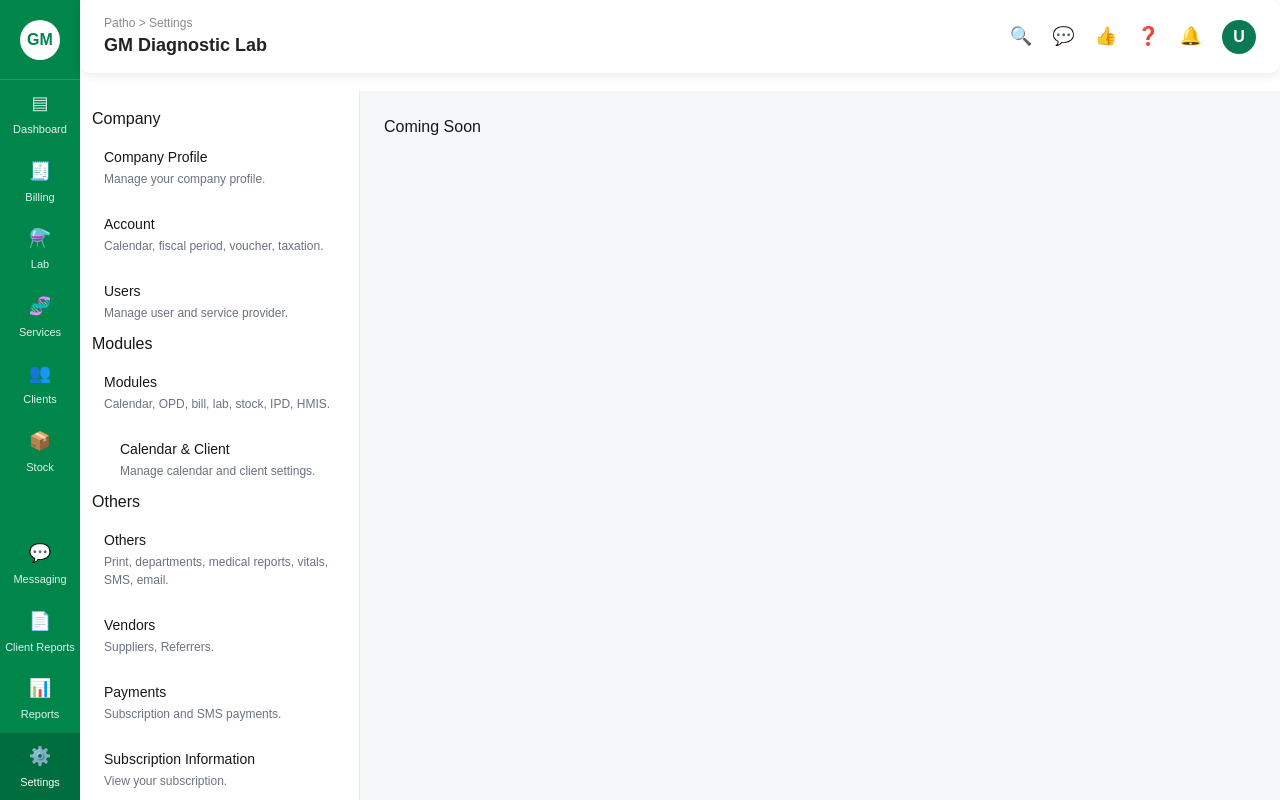
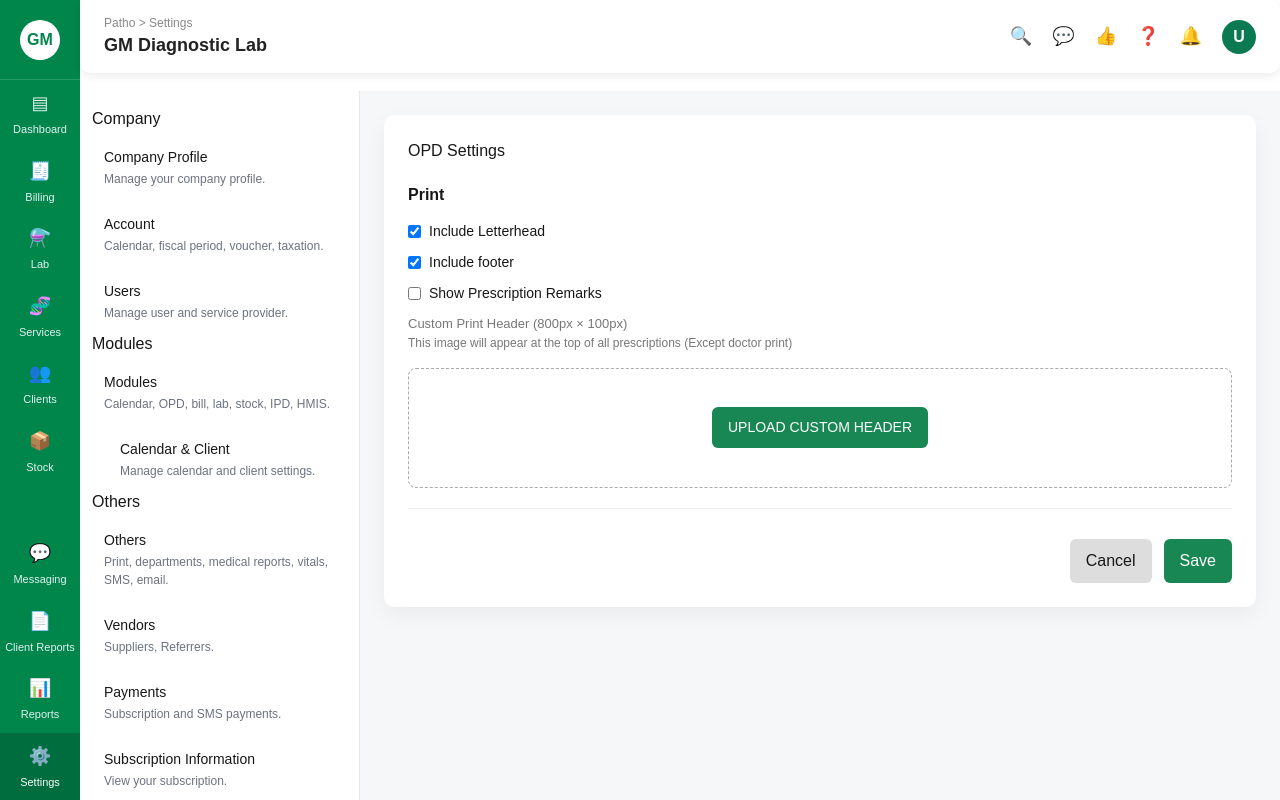
Before and after one commit to Aniket2-ux/lab, a Next.js app in the folder frontend/: page /settings/modules/opd in a window 1280 px wide. Built offline with nearby package versions, Linux system fonts and the light colour scheme.

Commit message:
fix: docker build env and safe API base

```diff
--- /dev/null
+++ b/frontend/src/app/settings/modules/opd/components/CollapseSection.tsx
@@ -0,0 +1,53 @@
+"use client";
+
+import { useState } from "react";
+
+export default function CollapseSection({
+  title,
+  children,
+}: {
+  title: string;
+  children: React.ReactNode;
+}) {
+  const [open, setOpen] = useState(false);
+
+  return (
+    <div style={box}>
+      <button
+        onClick={() => setOpen(!open)}
+        style={header}
+      >
+        <span>{title}</span>
+        <span>{open ? "▲" : "▼"}</span>
+      </button>
+
+      {open && <div style={content}>{children}</div>}
+    </div>
+  );
+}
+
+/* ---------- Styles ---------- */
+
+const box = {
+  border: "1px solid #ddd",
+  borderRadius: 8,
+  marginBottom: 16,
+};
+
+const header = {
+  width: "100%",
+  background: "transparent",
+  border: "none",
+  padding: "12px 16px",
+  display: "flex",
+  justifyContent: "space-between",
+  cursor: "pointer",
+  fontWeight: 600,
+  fontSize: 14,
+};
+
+const content = {
+  padding: "12px 16px",
+  background: "#fafafa",
+  borderTop: "1px solid #ddd",
+};
--- /dev/null
+++ b/frontend/src/app/settings/modules/opd/components/Toggle.tsx
@@ -0,0 +1,31 @@
+"use client";
+
+export default function Toggle({
+  label,
+  checked,
+  onChange,
+}: {
+  label: string;
+  checked: boolean;
+  onChange: (v: boolean) => void;
+}) {
+  return (
+    <label style={wrap}>
+      <input
+        type="checkbox"
+        checked={checked}
+        onChange={(e) => onChange(e.target.checked)}
+        style={{ transform: "scale(1.2)", marginRight: 10 }}
+      />
+      {label}
+    </label>
+  );
+}
+
+const wrap = {
+  display: "flex",
+  alignItems: "center",
+  marginTop: 10,
+  fontSize: 14,
+  cursor: "pointer",
+};
--- a/frontend/src/app/settings/modules/opd/page.tsx
+++ b/frontend/src/app/settings/modules/opd/page.tsx
@@ -1,3 +1,167 @@
-export default function Page() {
-  return <h2>Coming Soon</h2>;
+"use client";
+
+import { useState } from "react";
+
+export default function OpdSettingsPage() {
+  const [showRemarks, setShowRemarks] = useState(false);
+  const [headerImage, setHeaderImage] = useState<string | null>(null);
+
+  function handleUpload(e: React.ChangeEvent<HTMLInputElement>) {
+    const file = e.target.files?.[0];
+    if (file) {
+      const reader = new FileReader();
+      reader.onload = (r) => setHeaderImage(r.target?.result as string);
+      reader.readAsDataURL(file);
+    }
+  }
+
+  return (
+    <div style={container}>
+      <h2 style={{ marginBottom: 10 }}>OPD Settings</h2>
+
+      {/* PRINT SECTION */}
+      <div style={section}>
+        <h3 style={sectionTitle}>Print</h3>
+
+        {/* Checkbox options */}
+        <div style={checkboxWrap}>
+          <label style={checkboxItem}>
+            <input type="checkbox" defaultChecked /> Include Letterhead
+          </label>
+
+          <label style={checkboxItem}>
+            <input type="checkbox" defaultChecked /> Include footer
+          </label>
+
+          <label style={checkboxItem}>
+            <input
+              type="checkbox"
+              checked={showRemarks}
+              onChange={() => setShowRemarks(!showRemarks)}
+            />
+            Show Prescription Remarks
+          </label>
+        </div>
+
+        {/* Custom Header Upload */}
+        <p style={{ fontSize: 13, color: "#777", marginTop: 10 }}>
+          Custom Print Header (800px × 100px)
+        </p>
+        <p style={{ fontSize: 12, color: "#777", marginBottom: 10 }}>
+          This image will appear at the top of all prescriptions (Except doctor print)
+        </p>
+
+        <div style={uploadBox}>
+          {!headerImage ? (
+            <>
+              <label htmlFor="headerUpload" style={uploadButton}>
+                UPLOAD CUSTOM HEADER
+              </label>
+              <input
+                id="headerUpload"
+                type="file"
+                accept="image/*"
+                onChange={handleUpload}
+                style={{ display: "none" }}
+              />
+            </>
+          ) : (
+            <img
+              src={headerImage}
+              alt="Header"
+              style={{ maxWidth: "100%", maxHeight: 100 }}
+            />
+          )}
+        </div>
+      </div>
+
+      {/* FOOTER BUTTONS */}
+      <div style={footer}>
+        <button style={cancelBtn}>Cancel</button>
+        <button style={saveBtn}>Save</button>
+      </div>
+    </div>
+  );
 }
+
+/* ========== STYLES ========== */
+
+const container: React.CSSProperties = {
+  background: "#fff",
+  padding: 24,
+  borderRadius: 10,
+  maxWidth: 900,
+  margin: "auto",
+  boxShadow: "0 8px 20px rgba(0,0,0,0.05)",
+};
+
+const section: React.CSSProperties = {
+  marginTop: 20,
+  paddingBottom: 20,
+  borderBottom: "1px solid #eee",
+};
+
+const sectionTitle: React.CSSProperties = {
+  fontSize: 16,
+  fontWeight: 600,
+  marginBottom: 14,
+};
+
+const checkboxWrap: React.CSSProperties = {
+  display: "flex",
+  flexDirection: "column",
+  gap: 10,
+};
+
+const checkboxItem: React.CSSProperties = {
+  fontSize: 14,
+  display: "flex",
+  alignItems: "center",
+  gap: 8,
+};
+
+const uploadBox: React.CSSProperties = {
+  border: "1px dashed #aaa",
+  borderRadius: 8,
+  padding: 20,
+  marginTop: 16,
+  textAlign: "center",
+  minHeight: 120,
+  display: "flex",
+  justifyContent: "center",
+  alignItems: "center",
+  cursor: "pointer",
+};
+
+const uploadButton: React.CSSProperties = {
+  padding: "10px 16px",
+  background: "#198754",
+  color: "#fff",
+  borderRadius: 6,
+  cursor: "pointer",
+  fontSize: 14,
+};
+
+const footer: React.CSSProperties = {
+  display: "flex",
+  justifyContent: "flex-end",
+  gap: 12,
+  marginTop: 30,
+};
+
+const cancelBtn: React.CSSProperties = {
+  padding: "10px 16px",
+  background: "#ddd",
+  borderRadius: 6,
+  cursor: "pointer",
+  border: "none",
+};
+
+const saveBtn: React.CSSProperties = {
+  padding: "10px 16px",
+  background: "#198754",
+  color: "#fff",
+  borderRadius: 6,
+  cursor: "pointer",
+  border: "none",
+};
```
